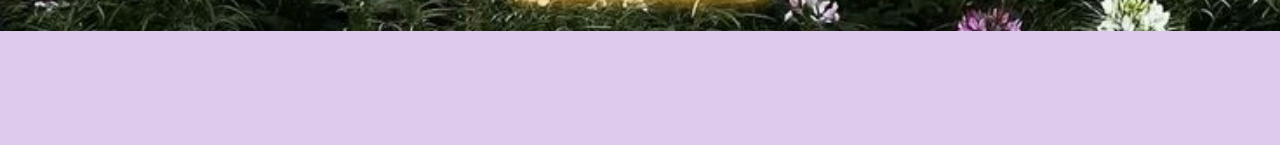
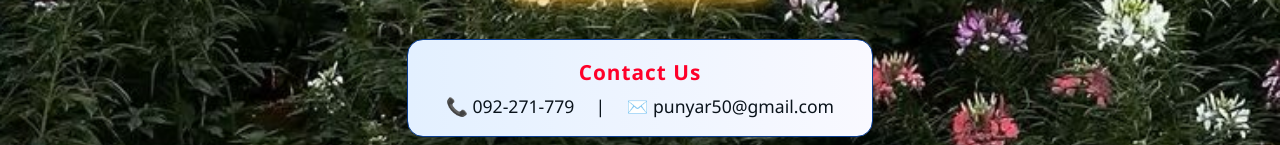
Before and after one commit to justkit11/6809650358_Myshop, a plain HTML site: page index.html in a window 1280 px wide. Shown: the part 1054-1199 px from the top of the page. Before the commit the page ends 1085 px from the top, so only its background shows below. Drawn offline with Linux system fonts and the light colour scheme.

Commit message:
checked 2 fixed  succesfully

```diff
--- a/index.html
+++ b/index.html
@@ -45,6 +45,13 @@
                 <button class="diff-btn">เปรียบเทียบความเเตกต่างเเต่ละรุ่น</button>
             </a>
         </div>
+        <div class="contact-pos">
+            <h3>Contact Us</h3>
+            <div class="contact-info">
+                <span>📞 092-271-779</span> &nbsp; | &nbsp;
+                <span>✉️ punyar50@gmail.com</span>
+            </div>
+        </div>
     </div>
 </body>
 
--- a/mystyle.css
+++ b/mystyle.css
@@ -142,8 +142,35 @@ h1:hover {
 h2 {
   text-align: center;
   font-size: 1.5rem;
-  color: #e9e2f0;
+  color: #f2f2f2;
   text-shadow: 2px 2px 4px #8f25e6, 0 0 10px #42484c;
   margin-top: 10px;
   margin-bottom: -2px;
 }
+.contact-pos {
+  background: linear-gradient(90deg, #e3f0ff 0%, #f9f9ff 100%);
+  border: 1.5px solid #0b3d91;
+  border-radius: 16px;
+  padding: 18px 32px;
+  margin: 32px auto 0 auto;
+  max-width: 400px;
+  box-shadow: 0 4px 16px rgba(44, 62, 80, 0.1);
+  text-align: center;
+  font-family: "Segoe UI", Arial, sans-serif;
+}
+
+.contact-pos h3 {
+  margin: 0 0 8px 0;
+  color: #fe002a;
+  font-size: 1.3em;
+  letter-spacing: 1px;
+}
+
+.contact-info {
+  font-size: 1.1em;
+  color: #0a131b;
+  display: flex;
+  justify-content: center;
+  gap: 12px;
+  align-items: center;
+}
```
